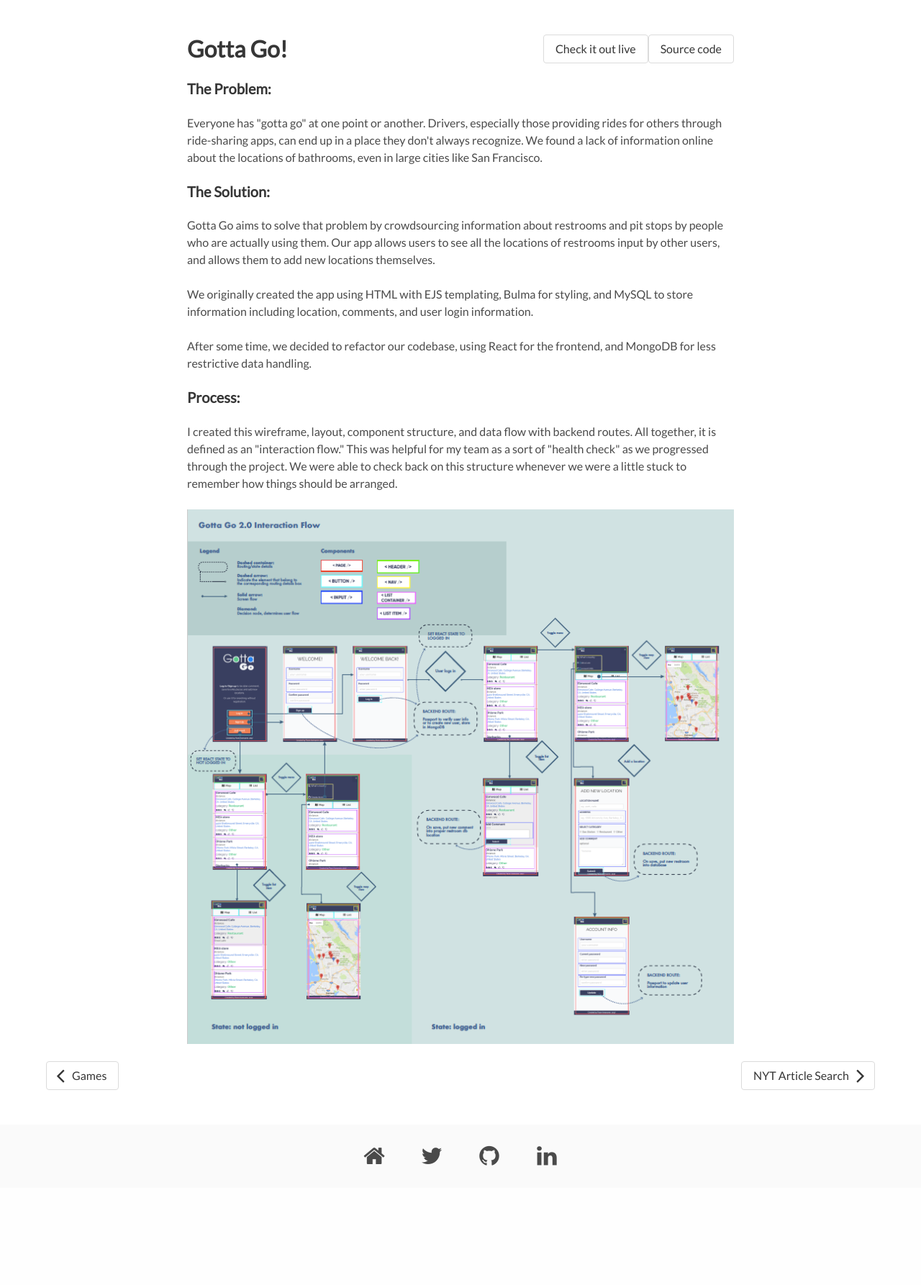
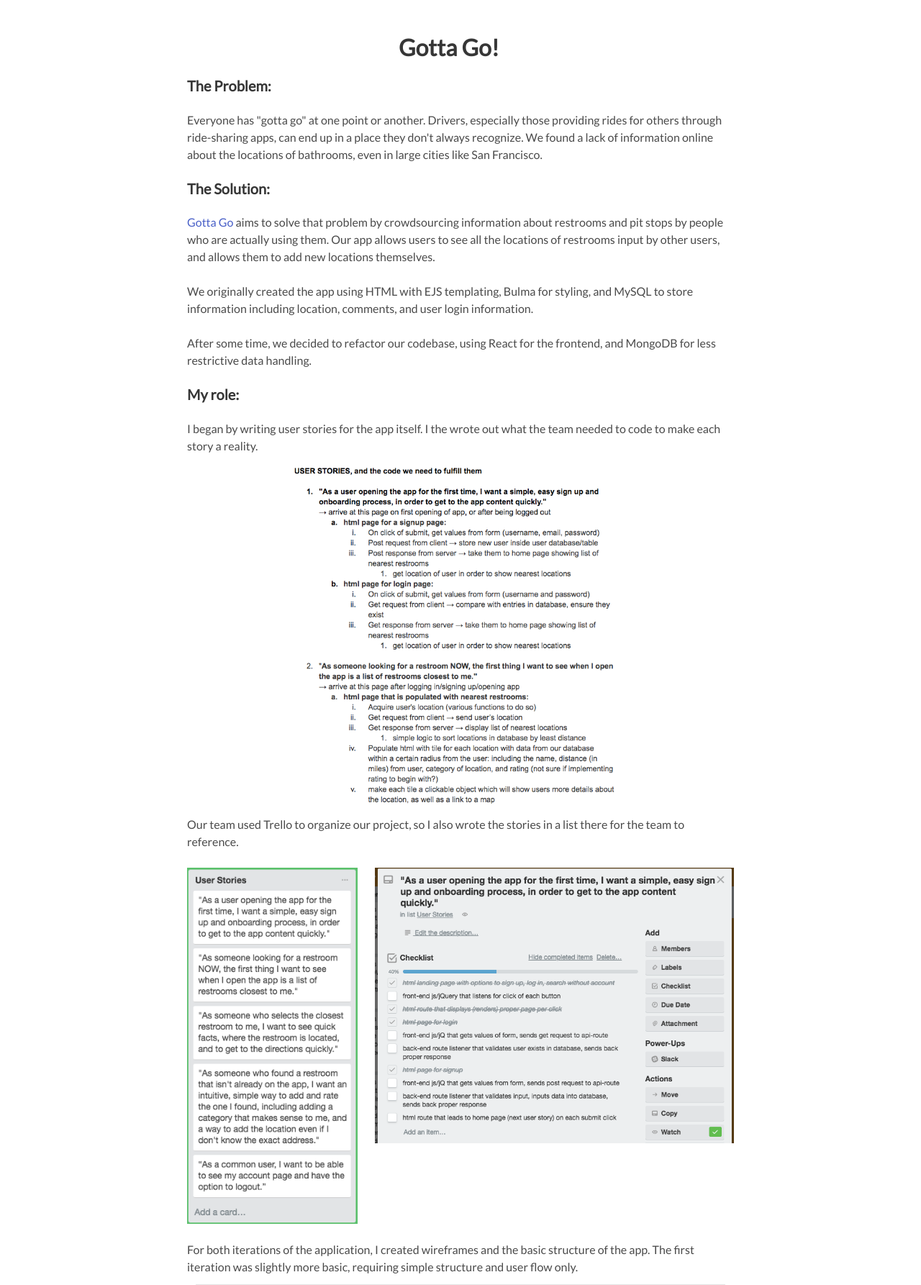
Before and after one commit to anlawyer/portfolio, a Node server app: page /gottago in a window 1280 px wide. Shown: the part 52-1838 px from the top of the page at 72% size. Before the commit the page ends 1672 px from the top, so only its background shows below. Run offline with Node 20, Linux system fonts and the light colour scheme; some libraries are stand-ins or nearby versions.

Commit message:
further descriptions on gotta go

```diff
--- a/public/css/style.css
+++ b/public/css/style.css
@@ -1,5 +1,10 @@
 html,body {
   font-family: 'Lato', sans-serif;
+}
+
+body {
+  /* background-color: gray;
+  background-position:  */
 }
 
 .footer {
@@ -7,7 +12,7 @@ html,body {
   padding: 20px;
 }
 
-a:hover {
+a:hover, button:hover {
   color: #fbca04;
 }
 
--- a/views/pages/gottago2.ejs
+++ b/views/pages/gottago2.ejs
@@ -9,22 +9,22 @@
     <div class="hero-body">
       <div class="container">
         <div class="columns is-multiline">
-          <div class="column is-8 is-offset-2">
-            <div class="level">
-              <div class="level-left">
-                <div class="level-item">
+          <div class="column is-3 is-offset-5">
+            <!-- <div class="level">
+              <div class="level-left">-->
+                <!-- <div class="level-item">  -->
                   <div class="title is-3">
                     Gotta Go!
                   </div>
-                </div>
+                <!-- </div> -->
+              <!-- </div>
+              <div class="level-right">
+                <div class="level-item"> -->
+                  <!-- <a href="https://gotta-go.herokuapp.com/">Check out Gotta live</a> -->
+                  <!-- <a href="https://github.com/mford008/gotta-go-react">Source code</a> -->
+                <!-- </div>
               </div>
-              <div class="level-right">
-                <div class="level-item">
-                  <a class="button" href="https://gotta-go.herokuapp.com/">Check it out live</a>
-                  <a class="button" href="https://github.com/mford008/gotta-go-react">Source code</a>
-                </div>
-              </div>
-            </div>
+            </div> -->
           </div>
           <div class="column is-8 is-offset-2">
             <div class="title is-5">
@@ -44,7 +44,8 @@
             </div>
             <div class="">
               <p>
-                Gotta Go aims to solve that problem by crowdsourcing information about
+                <a href="https://gotta-go.herokuapp.com/">Gotta Go</a>
+                aims to solve that problem by crowdsourcing information about
                 restrooms and pit stops by people who are actually using them.
                 Our app allows users to see all the locations of restrooms input by
                 other users, and allows them to add new locations themselves.
@@ -80,22 +81,117 @@
           </div> -->
           <div class="column is-8 is-offset-2">
             <div class="title is-5">
-              Process:
+              My role:
             </div>
             <p>
-              I created this wireframe, layout, component structure, and data flow
-              with backend routes. All together, it is defined as an "interaction flow."
-              This was helpful for my team as a sort of "health check"
-              as we progressed through the project. We were able to check back on this
-              structure whenever we were a little stuck to remember how things should
+              I began by writing user stories for the app itself.
+              I the wrote out what the team needed to code to make each story a reality.
+            </p>
+            <div class="column is-8 is-offset-2">
+              <figure class="image">
+                <img src="../../images/user-story-detail.png">
+              </figure>
+            </div>
+            <p>
+              Our team used Trello to organize our project, so I also wrote the stories
+              in a list there for the team to reference.
+            </p>
+            <br />
+            <div class="columns">
+              <div class="column is-4">
+                <figure class="image">
+                  <img src="../../images/user-story-list.png">
+                </figure>
+              </div>
+              <div class="column is-8">
+                <figure class="image">
+                  <img src="../../images/user-story-checklist.png">
+                </figure>
+              </div>
+            </div>
+            <p>
+              For both iterations of the application, I created wireframes and the
+              basic structure of the app. The first iteration was slightly more basic,
+              requiring simple structure and user flow only.
+            </p>
+            <div class="column is-12">
+              <figure class="image">
+                <img src="../../images/gg1-wireframe.png">
+              </figure>
+            </div>
+            <div class="column is-12">
+              <figure class="image">
+                <img src="../../images/gg1-user-flow.png">
+              </figure>
+            </div>
+            <p>
+              For the second iteration, I created this wireframe with a
+              React component structure and data flow explaining which with backend routes
+              would be triggered. All together, it is defined as an "interaction flow."
+              (Idea and template inspired by
+              <a href="https://uxplanet.org/an-introduction-to-interaction-flows-a4f783402529">
+                Havana's post.
+              </a>)
+              This was helpful for my team to be able to check back on this
+              structure whenever we got stuck to remember how things should
               be arranged.
+            </p>
+          <!-- </div> -->
+          <!-- <div class="column is-8 is-offset-2"> -->
+            <div class="column is-12">
+              <figure class="image">
+                <img src="../../images/gg2-components.png">
+              </figure>
+            </div>
+            <p>
+              That looks like a lot of UI design, Alison. I thought you said you
+              were a web developer!
+            </p>
+            <br />
+            <p>
+              I sure am! Here's how I contributed to each version of the app.
             </p>
           </div>
           <div class="column is-8 is-offset-2">
-            <figure class="image">
-              <img src="../../images/gg2-components.png">
-            </figure>
+            <div class="title is-5">
+              The Process:
+            </div>
+            <p>
+              After the app was laid out and the team had a direction to follow,
+              we divided our work so we can each work on a balance between our strengths,
+              and skills we wanted to learn.
+            </p>
+            <br />
+            <p>
+              We kept track of our progress on Trello, and used Slack for consitent communication.
+              We also used GitHub for version control. Due to our excellent communication,
+              we were able to avoid any major merge conflicts and
+              were able to keep track of our progress very easily. Here's the
+              <a href="https://github.com/mford008/gotta-go-react">source code</a> for our React
+              version, and the <a href="https://github.com/anlawyer/GottaGo">code</a> for our first iteration.
+            </p>
+            <br />
+            <p>
+              Here are the links for the working versions of the apps.
+              <br />
+              Version 1: <a href="https://murmuring-basin-97486.herokuapp.com/">Gotta Go!</a>
+              <br />
+              Version 2: <a href="https://gotta-go.herokuapp.com/">Gotta Go - React</a>
+            </p>
+            <br />
+            <p>
+              We recommend resizing your browser to be about the size of a cell phone. You can also
+              open your browser console and resize the viewport to a phone size!
+            </p>
+            <br />
+            <p>
+              The app is intended to be used on cell phones, as one likely will not have
+              access to their desktop computer on the road.
+              A React Native version of the app is currently being developed.
+            </p>
           </div>
+          <!-- </div> -->
+          <!-- bottom nav -->
           <div class="column is-12">
             <div class="level is-mobile">
               <div class="level-left">
```
Also changed, not shown: views/pages/index.ejs (+66 -28 lines), public/images/gg1-trello.png (added), public/images/gg1-user-flow.png (added), public/images/gg1-wireframe.png (added), public/images/gg2-trello.png (added), public/images/user-story-checklist.png (added), public/images/user-story-detail.png (added), public/images/user-story-list.png (added), 1 other file.
